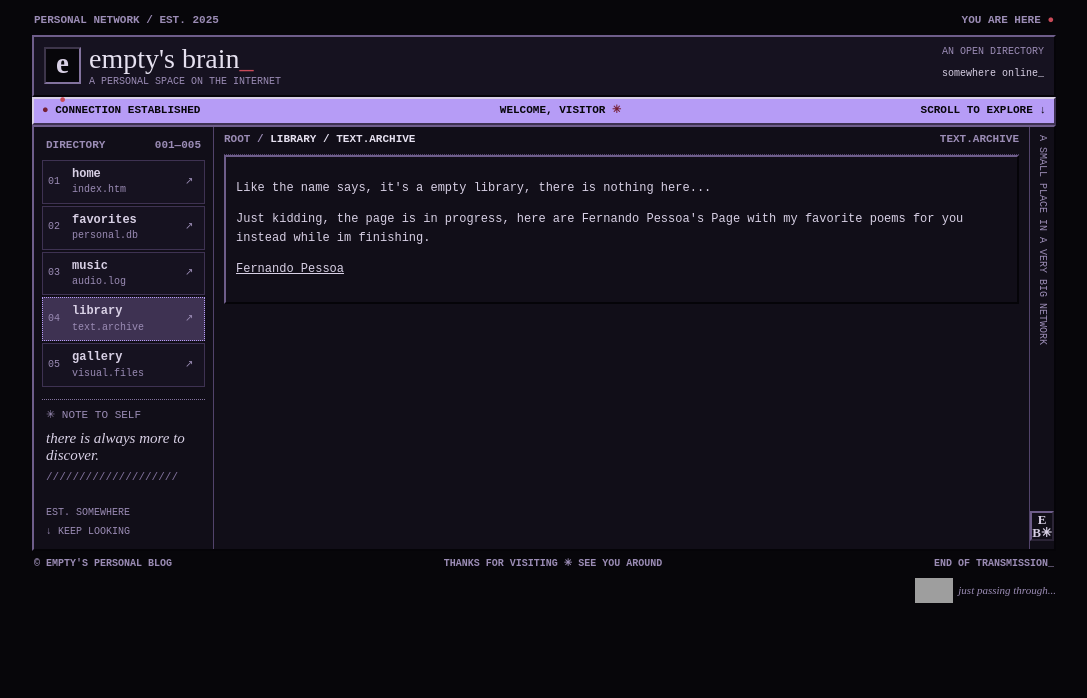
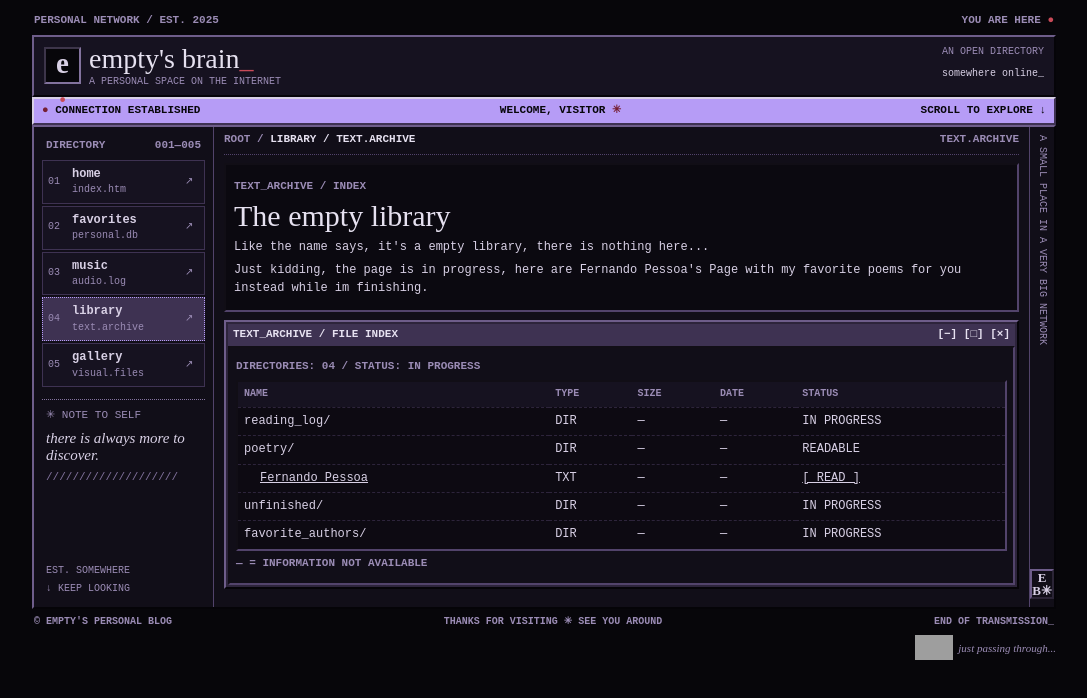
Before and after one commit to Empty7k/empty-blog, a React (Vite) app: page /library in a window 1280 px wide. Shown: the top 698 px of the page, without its empty margins (96-1183 px from the left). Built offline with nearby package versions, Linux system fonts and the light colour scheme; grey boxes are pictures that could not be loaded.

Commit message:
Build library archive and poetry reader

```diff
--- /dev/null
+++ b/src/pages/Library.css
@@ -0,0 +1,28 @@
+.text-archive, .text-reader { margin: 8px 0; }
+.text-archive-intro { padding: 8px; border: 2px inset #52436b; background: #0b0910; }
+.text-archive-intro h1 { margin: 3px 0 6px; font: normal 30px/1.1 'Times New Roman', serif; }
+.text-archive-intro p { margin: 5px 0; line-height: 1.5; }
+.text-archive-intro .text-archive-path, .text-meta { color: #9b8cb5; font-size: 11px; font-weight: bold; }
+.text-window, .text-reader { min-width: 0; padding: 2px; border: 2px solid; border-color: #6e5d8a #050408 #050408 #6e5d8a; background: #2d243b; }
+.text-window { margin-top: 8px; }
+.text-titlebar { display: flex; justify-content: space-between; align-items: center; gap: 8px; min-height: 22px; padding: 2px 5px; background: #3e3252; color: #e6e1f0; font-size: 11px; font-weight: bold; }
+.text-titlebar h2 { margin: 0; color: inherit; font: inherit; }
+.text-titlebar > span:last-child { flex-shrink: 0; }
+.text-window-body { padding: 6px; border: 2px inset #52436b; background: #110e18; }
+.text-meta { margin: 5px 0; }
+.text-table-wrap { max-width: 100%; overflow-x: auto; border: 2px inset #52436b; background: #0d0a12; }
+.text-file-table { width: 100%; min-width: 490px; border-collapse: collapse; text-align: left; font-size: 12px; }
+.text-file-table th, .text-file-table td { padding: 5px 6px; border-bottom: 1px dashed #2d243b; vertical-align: top; }
+.text-file-table th { background: #161220; color: #9b8cb5; font-size: 10px; }
+.text-file-table tr:last-child td { border-bottom: 0; }
+.text-file-child { padding-left: 22px !important; }
+.text-reader-meta { display: flex; flex-wrap: wrap; gap: 5px 12px; padding: 7px; border: 2px inset #52436b; background: #161220; color: #d8d0e5; font: bold 10px/1.5 'Courier New', monospace; overflow-wrap: anywhere; }
+.text-reader-content { padding: 10px; border: 2px inset #52436b; background: #0d0a12; color: #e6e1f0; }
+.text-reader-content > h1 { margin: 3px 0 8px; font: normal 30px 'Times New Roman', serif; }
+.text-reader-content > p { margin: 5px 0; line-height: 1.5; }
+.text-reader-content .poema-wrapper { padding: 8px 0; }
+.text-reader-content .poema-container { max-width: 100%; padding: 10px; border: 0; border-top: 1px dotted #83739e; background: #0d0a12; color: #e6e1f0; font: 17px/1.7 'Times New Roman', serif; overflow-wrap: anywhere; }
+.text-reader-content .poema-titulo { margin: 0 0 10px; padding: 4px 6px; background: #3e3252; color: #e6e1f0; font-size: 22px; }
+.text-reader-content .poema-container p { margin: 0; padding: 2px 0; }
+.text-reader-content .poema-autor { padding-top: 8px !important; color: #b7a9cc; }
+@media (max-width: 500px) { .text-reader-content { padding: 6px; }.text-reader-content .poema-container { padding: 8px 2px; font-size: 16px; }.text-reader-meta { display: grid; gap: 3px; } }
--- a/src/pages/Library.jsx
+++ b/src/pages/Library.jsx
@@ -1,14 +1,39 @@
 import React from 'react';
+import { Link } from 'react-router-dom';
+import './Library.css';
 
 function Library() {
     return (
-        <div id='library' className='page-content glass-panel'>
+        <div id='library' className='text-archive'>
+
+            <div className="text-archive-intro">
+                <p className="text-archive-path">TEXT_ARCHIVE / INDEX</p>
+                <h1>The empty library</h1>
 
             <p>Like the name says, it's a empty library, there is nothing here...</p>
 
 
             <p>Just kidding, the page is in progress, here are Fernando Pessoa's Page with my favorite poems for you instead while im finishing.</p>
-            <p><a href='/pessoa'>Fernando Pessoa</a></p>
+            </div>
+            <section className="text-window" aria-labelledby="text-index-title">
+                <div className="text-titlebar"><h2 id="text-index-title">TEXT_ARCHIVE / FILE INDEX</h2><span aria-hidden="true">[−] [□] [×]</span></div>
+                <div className="text-window-body">
+                    <p className="text-meta">DIRECTORIES: 04 / STATUS: IN PROGRESS</p>
+                    <div className="text-table-wrap">
+                        <table className="text-file-table">
+                            <thead><tr><th scope="col">NAME</th><th scope="col">TYPE</th><th scope="col">SIZE</th><th scope="col">DATE</th><th scope="col">STATUS</th></tr></thead>
+                            <tbody>
+                                <tr><td>reading_log/</td><td>DIR</td><td>—</td><td>—</td><td>IN PROGRESS</td></tr>
+                                <tr><td>poetry/</td><td>DIR</td><td>—</td><td>—</td><td>READABLE</td></tr>
+                                <tr><td className="text-file-child"><Link to="/pessoa">Fernando Pessoa</Link></td><td>TXT</td><td>—</td><td>—</td><td><Link to="/pessoa">[ READ ]</Link></td></tr>
+                                <tr><td>unfinished/</td><td>DIR</td><td>—</td><td>—</td><td>IN PROGRESS</td></tr>
+                                <tr><td>favorite_authors/</td><td>DIR</td><td>—</td><td>—</td><td>IN PROGRESS</td></tr>
+                            </tbody>
+                        </table>
+                    </div>
+                    <p className="text-meta">— = INFORMATION NOT AVAILABLE</p>
+                </div>
+            </section>
 
 {/*             <div className='simple-list'>
                 <h1>2025</h1>
--- a/src/pages/Pessoa.jsx
+++ b/src/pages/Pessoa.jsx
@@ -1,8 +1,17 @@
 import React from 'react';
+import './Library.css';
 
 function Pessoa() {
   return (
-    <div id='bora' className='page-content glass-panel'>
+    <div id='bora' className='text-reader'>
+      <div className="text-titlebar"><span>FERNANDO_PESSOA.TXT / DOCUMENT VIEWER</span><span aria-hidden="true">[−] [□] [×]</span></div>
+      <div className="text-reader-meta" aria-label="Document information">
+        <span>FILE: FERNANDO_PESSOA.TXT</span>
+        <span>AUTHOR: FERNANDO PESSOA / HETERÔNIMOS</span>
+        <span>FORMAT: POETRY</span>
+        <span>STATUS: READABLE</span>
+      </div>
+      <div className="text-reader-content">
       <h1>Fernando Pessoa</h1>
       <p>Tive que criar uma página para esse homem.</p>
       <p>Coloquei algumas das minhas poesias favoritas</p>
@@ -318,6 +327,7 @@ function Pessoa() {
         </div>
       </div>
 
+      </div>
     </div>
   );
 }
```
